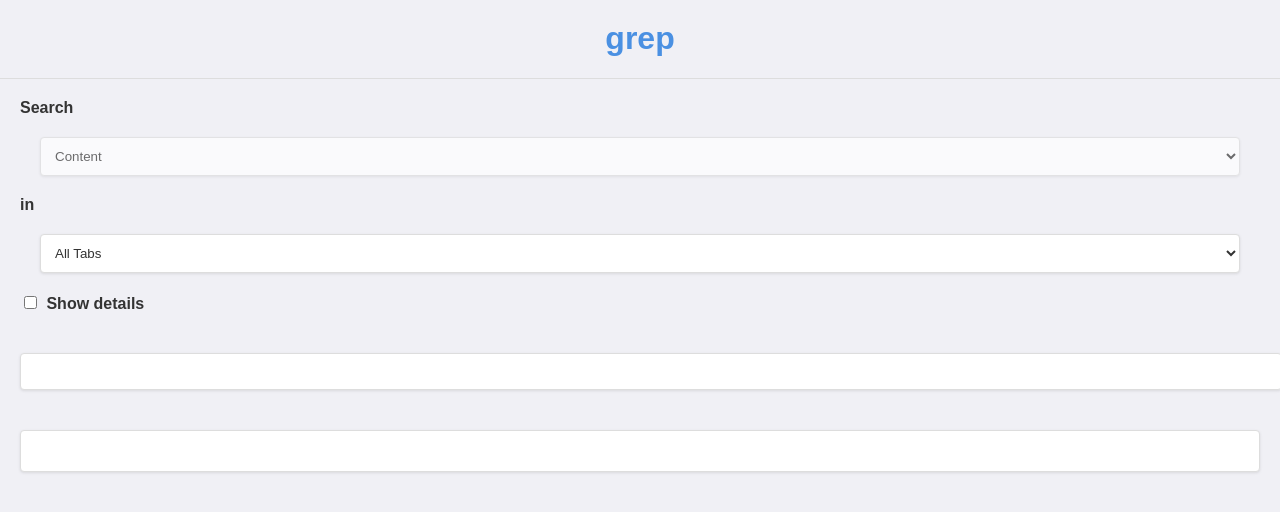
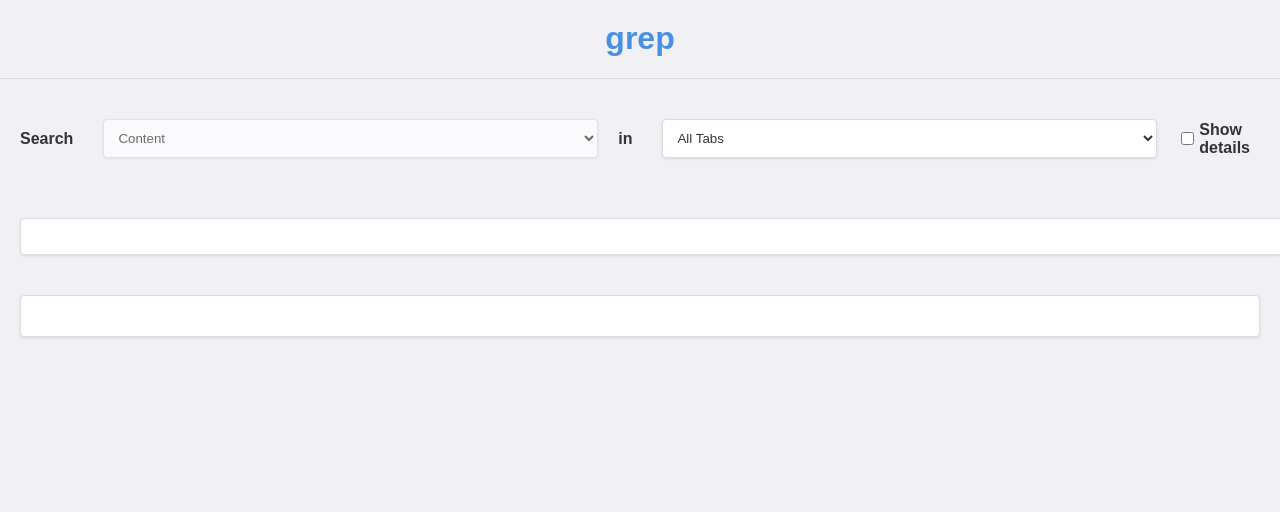
Before and after one commit to akipg/chrome-tab-grep, a Vue app: page / in a window 1280 px wide. Shown: the top 512 px of the page. Built offline with nearby package versions, Linux system fonts and the light colour scheme.

Commit message:
update ui

```diff
--- a/src/App.vue
+++ b/src/App.vue
@@ -2,24 +2,23 @@
   <div>
     <h1>grep</h1>
     <hr />
-    <p>
+    <div class="search-container">
       <label for="searchContent">Search </label>
       <select v-model="searchContent" disabled>
-        <option value="all" >All</option>
-        <option value="content" >Content</option>
+        <option value="all">All</option>
+        <option value="content">Content</option>
         <option value="title">Title</option>
         <option value="url">URL</option>
       </select>
       <label for="searchScope"> in </label>
       <select v-model="searchScope">
-        <option value="all" >All Tabs</option>
+        <option value="all">All Tabs</option>
         <option value="currentWindow">Current Window</option>
         <option value="currentTab">Current Tab</option>
       </select>
-
       <input type="checkbox" v-model="showDetails">
-      <label for="showdetails"> Show details</label><br/>
-    </p>
+      <label for="showdetails"> Show details</label>
+    </div>
     <input type="text" id="input" v-model="inputValue" @input="handleInput">
     <div>
       <div id="result">
@@ -287,4 +286,10 @@ img.favicon {
   vertical-align: middle;
   margin: 0px 5px;
 }
+.search-container {
+  display: flex;
+  align-items: center;
+  gap: 0px;
+  margin: 20px;
+}
 </style>
```
